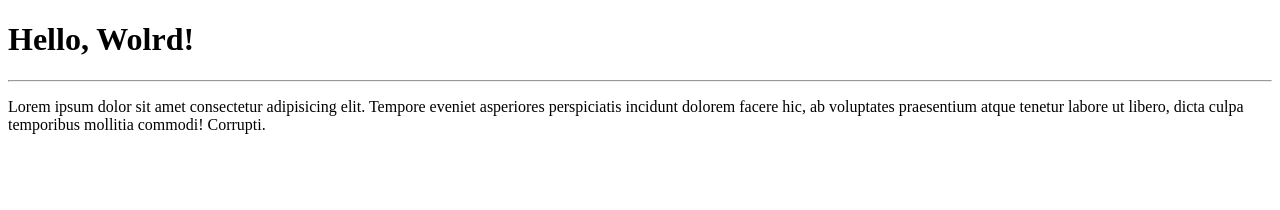
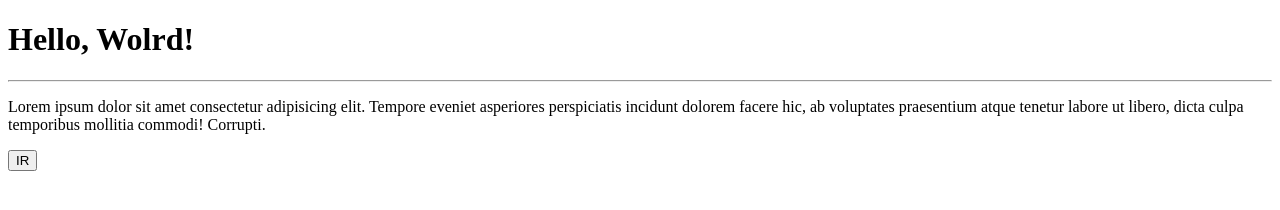
Before and after one commit to Elen0207/Hello-Word, a plain HTML site: page site-exemplo/index.html in a window 1280 px wide. Drawn offline with Linux system fonts and the light colour scheme.

Commit message:
Update index.html

```diff
--- a/site-exemplo/index.html
+++ b/site-exemplo/index.html
@@ -9,5 +9,6 @@
     <h1>Hello, Wolrd!</h1>
     <hr>
     <p>Lorem ipsum dolor sit amet consectetur adipisicing elit. Tempore eveniet asperiores perspiciatis incidunt dolorem facere hic, ab voluptates praesentium atque tenetur labore ut libero, dicta culpa temporibus mollitia commodi! Corrupti.</p>
+    <button>IR</button>
 </body>
 </html>
```
